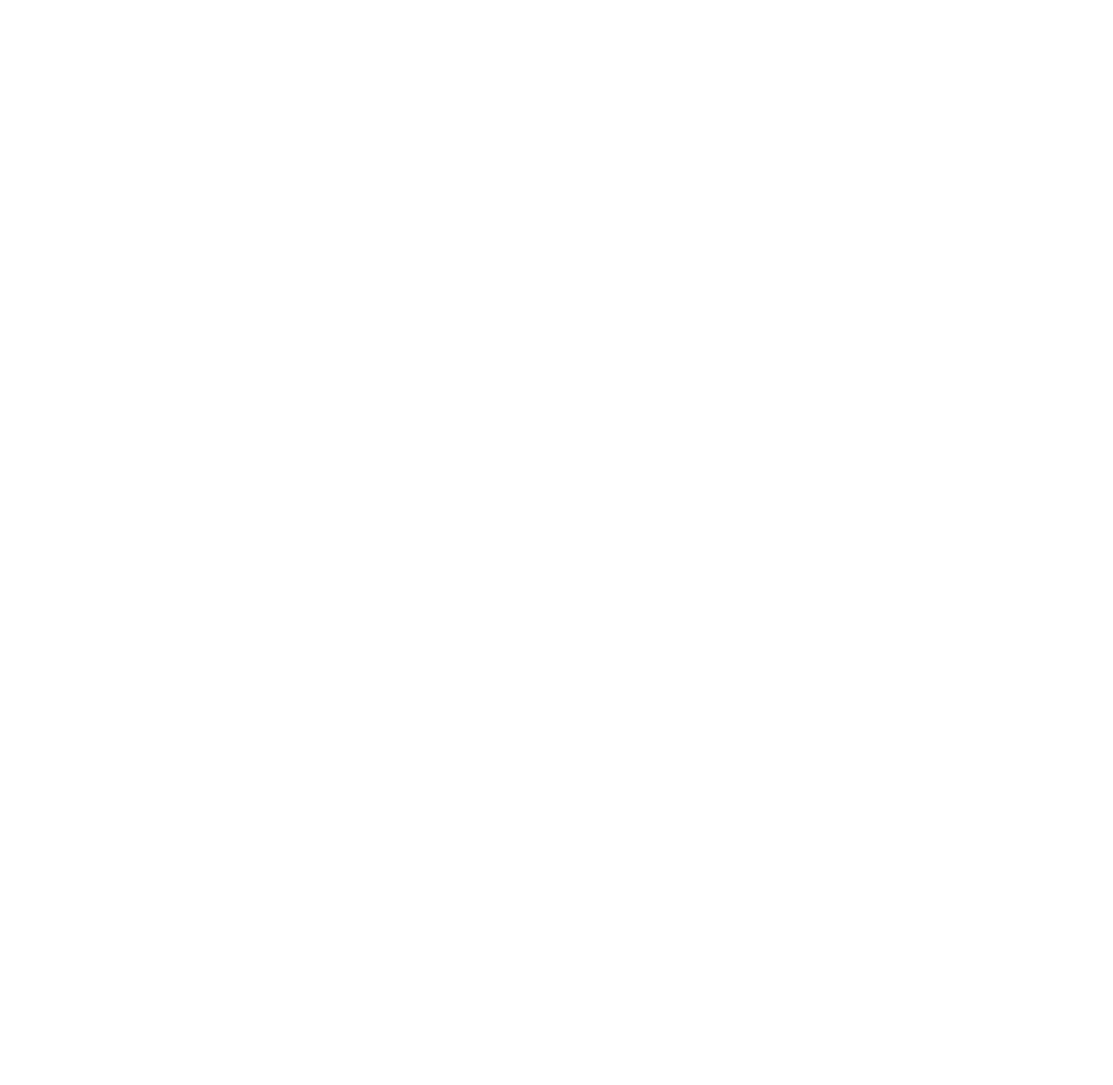
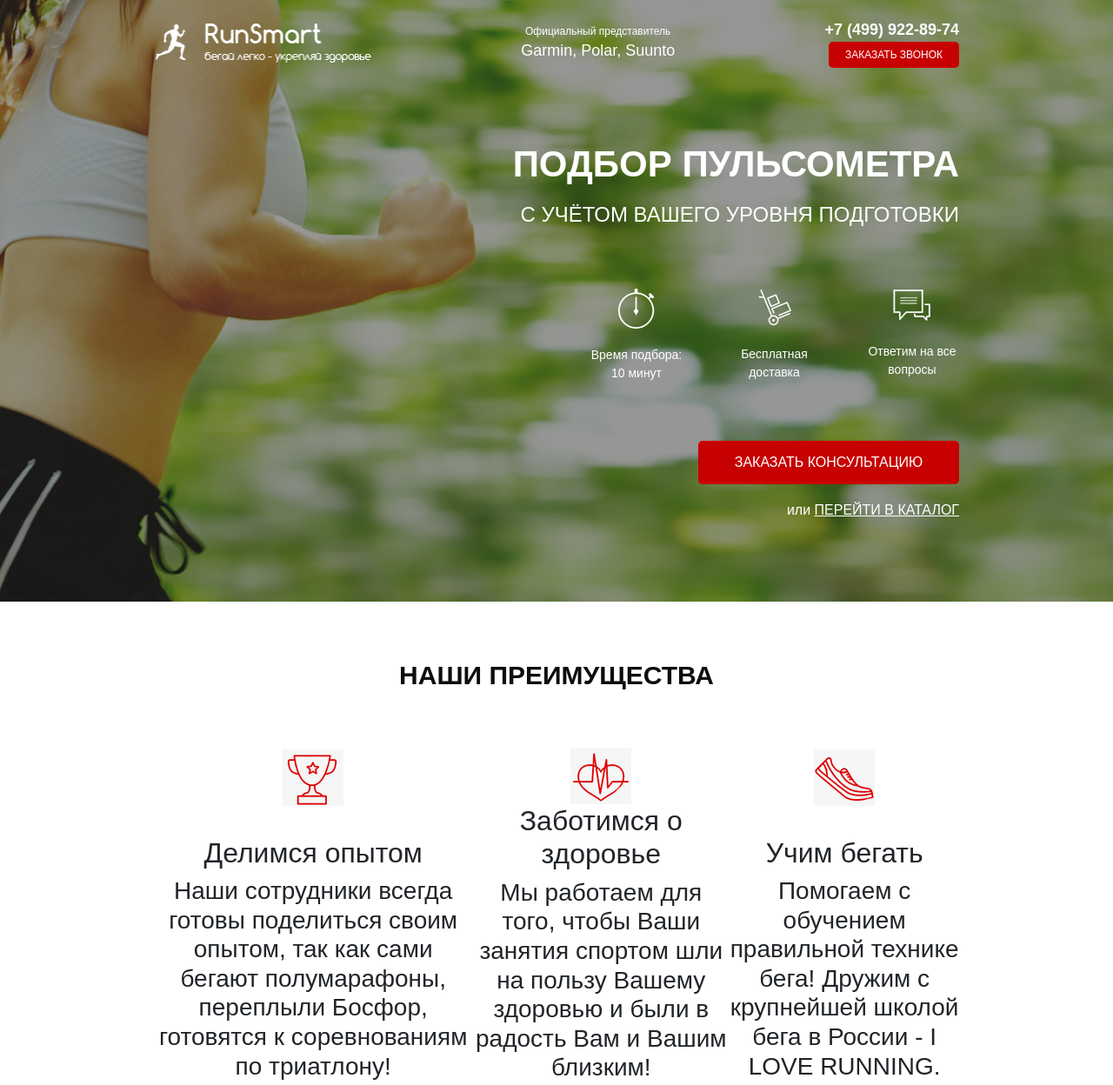
Before and after one commit to YegorSorokin/Third-project-site, a website: page src/index.html in a window 1280 px wide. Shown: the whole page at 87% size. Before the commit the page ends 800 px from the top, so only its background shows below. Drawn offline with Linux system fonts and the light colour scheme.

Commit message:
made promo and started benefits

```diff
--- a/src/css/stylesheet.css
+++ b/src/css/stylesheet.css
@@ -51,7 +51,7 @@
 		url('../fonts/MuseoSansCyrl-700.eot?#iefix') format('embedded-opentype'),
 		url('../fonts/MuseoSansCyrl-700.woff') format('woff'),
 		url('../fonts/MuseoSansCyrl-700.ttf') format('truetype');
-	font-weight: normal;
+	font-weight: 700;
 	font-style: normal;
 }
 
--- a/src/index.html
+++ b/src/index.html
@@ -12,5 +12,97 @@
 </head>
 <body>
 
+    <div class="promo">
+        <div class="container">
+            <div class="header">
+                <a href="#" class="header__logo">
+                    <img src="icons/logo.png" alt="logo">
+                </a>
+                <div class="header__official">
+                    Официальный представитель
+                    <span>
+                        Garmin, Polar, Suunto
+                    </span>
+                </div>
+                <div class="header__contacts">
+                    <a href="tel:+74999228974" class="header__phone">+7 (499) 922-89-74</a>
+                    <button class="button">заказать звонок</button>
+                </div>
+            </div>
+            <div class="promo__wrapper">
+                <h1 class="promo__header">Подбор пульсометра</h1>
+                <h2 class="promo__subheader">с учётом Вашего уровня подготовки</h2>
+
+                <div class="promo__icons">
+                    <div class="promo__icon">
+                        <img src="icons/stopwatch.png" alt="stopwatch">
+                        Время подбора:
+                        10 минут
+                    </div>
+                    <div class="promo__icon">
+                        <img src="icons/hand_card.png" alt="hand-card">
+                        Бесплатная
+                        доставка
+                    </div>
+                    <div class="promo__icon">
+                        <img src="icons/messages.png" alt="messages">
+                        Ответим
+                        на все вопросы
+                    </div>
+                </div>
+
+                <button class="button button_main">заказать кОНСУЛЬТАЦИЮ</button>
+                <div class="promo__link">
+                    или
+                    <a href="#">ПЕРЕЙТИ В КАТАЛОГ</a>
+                </div>
+            </div>
+
+        </div>
+    </div>
+
+    <div class="benefits">
+        <div class="container">
+            <h2 class="benefits_header">НАШИ ПРЕИМУЩЕСТВА</h2>
+
+            <div class="benefits_block">
+                <div class="benefits_item">
+                    <div class="benefit_icon">
+                        <img src="icons/cup.png" alt="cup">
+                    </div>
+                    <div class="benefits_descr">
+                        <h2 class="benefits_descr_header">Делимся опытом</h2>
+                        <h3 class="benefits_descr_subheader">
+                            Наши сотрудники всегда готовы поделиться своим опытом, так как сами бегают полумарафоны, переплыли Босфор, готовятся к соревнованиям по триатлону!
+                        </h3>
+                    </div>
+                </div>
+                <div class="benefits_item">
+                    <div class="benefit_icon">
+                        <img src="icons/heart.png" alt="heart">
+                    </div>
+                    <div class="benefits_descr">
+                        <h2 class="benfits_descr_header">Заботимся о здоровье</h2>
+                        <h3 class="benefits_descr_subheader">
+                            Мы работаем для того, чтобы Ваши занятия спортом шли на пользу Вашему здоровью и были в радость Вам и Вашим близким!
+                        </h3>
+                    </div>
+                </div>
+                <div class="benefits_item">
+                    <div class="benefit_icon">
+                        <img src="icons/shoe.png" alt="shoe">
+                    </div>
+                    <div class="benefits_descr">
+                        <h2 class="benefits_descr_header">Учим бегать</h2>
+                        <h3 class="benefits_descr_subheader">
+                            Помогаем с обучением правильной технике бега! Дружим с крупнейшей школой бега в России -
+                            <span>I LOVE RUNNING.</span>
+                        </h3>
+                    </div>
+                </div>
+            </div>
+        </div>
+    </div>
+
 </body>
 </html>
--- /dev/null
+++ b/src/sass/base/_variables.scss
@@ -0,0 +1 @@
+$main-color: #C70101;
--- /dev/null
+++ b/src/sass/blocks/_benefits.scss
@@ -0,0 +1,29 @@
+.benefits {
+    padding: 70px 0 67px 0;
+    &_header {
+        text-align: center;
+        color: #0D0D0D;
+        font-family: 'Museo Sans Cyrl', sans-serif;
+        font-weight: 700;
+        font-size: 30px;
+        line-height: 30px;
+    }
+    &_block {
+        display: flex;
+        justify-content: space-between;
+        align-items: center;
+    }
+    &_item {
+        text-align: center;
+        padding: 60px 0 ;
+
+    }
+    &_icon {
+        display: block;
+    }
+    &_descr_header {
+        text-align: center;
+        margin-top: 35px;
+
+    }
+}
--- /dev/null
+++ b/src/sass/blocks/_buttons.scss
@@ -0,0 +1,18 @@
+.button {
+    width: 150px;
+    height: 30px;
+    background-color: $main-color;
+    border-radius: 5px;
+    border: none;
+    color: #fff;
+    font-family: 'Museo Sans Cyrl', sans-serif;
+    font-weight: 500;
+    font-size: 12px;
+    text-transform: uppercase;
+    &_main {
+        margin-top: 67px;
+        width: 300px;
+        height: 50px;
+        font-size: 16px;
+    }
+}
--- /dev/null
+++ b/src/sass/blocks/_header.scss
@@ -0,0 +1,39 @@
+.header {
+    display: flex;
+    justify-content: space-between;
+    align-items: center;
+    &__logo {
+        width: 250px;
+        img {
+            width: 100%;
+        }
+    }
+    &__official {
+        color: #fff;
+        font-family: 'Museo Sans Cyrl', sans-serif;
+        font-weight: 500;
+        font-size: 12px;
+        text-align: center;
+        span {
+            display: block;
+            font-size: 18px;
+        }
+    }
+    &__phone {
+        display: block;
+        color: #fff;
+        font-family: 'Museo Sans Cyrl', sans-serif;
+        font-size: 18px;
+        font-weight: 700;
+        text-decoration: none;
+        &:hover {
+            color: #fff;
+            text-decoration: none;
+        }
+    }
+    &__contacts {
+        display: flex;
+        flex-direction: column;
+        align-items: flex-end;
+    }
+}
--- /dev/null
+++ b/src/sass/blocks/_promo.scss
@@ -0,0 +1,60 @@
+.promo {
+    min-height: 650px;
+    padding: 21px 0 93px 0;
+    background: url('../../img/promo_bg.jpg') center (center/cover) no-repeat;
+    &__wrapper {
+        display: flex;
+        flex-direction: column;
+        align-items: flex-end;
+        margin-top: 90px;
+    }
+    &__header {
+        color: #fff;
+        font-family: 'Museo Sans Cyrl', sans-serif;
+        font-weight: 700;
+        font-size: 42px;
+        line-height: 42px;
+        text-transform: uppercase;
+    }
+    &__subheader {
+        margin-top: 17px;
+        color: #fff;
+        font-family: 'Museo Sans Cyrl', sans-serif;
+        font-weight: 500;
+        font-size: 24px;
+        line-height: 24px;
+        text-transform: uppercase;
+    }
+    &__icons {
+        margin-top: 65px;
+        width: 425px;
+        display: flex;
+        justify-content: space-between;
+    }
+    &__icon {
+        width: 108px;
+        text-align: center;
+        color: #fff;
+        font-size: 14px;
+        font-family: 'Museo Sans Cyrl', sans-serif;
+        font-weight: 500;
+        img {
+            display: block;
+            margin: 0 auto;
+            margin-bottom: 20px;
+        }
+
+    }
+    &__link {
+        margin-top: 18px;
+        color: #fff;
+        font-size: 16px;
+        font-family: 'Museo Sans Cyrl', sans-serif;
+        font-weight: 500;
+        a {
+            color: #fff;
+            text-transform: uppercase;
+            text-decoration: underline;
+        }
+    }
+}
--- /dev/null
+++ b/src/sass/style.scss
@@ -0,0 +1,16 @@
+@import 'base/variables';
+
+
+* {
+    font-family: 'Museo Sans Cyrl', sans-serif;
+}
+
+.container {
+    max-width: 950px;
+    margin: 0 auto;
+}
+
+@import 'blocks/promo';
+@import 'blocks/header';
+@import 'blocks/buttons';
+@import 'blocks/benefits';
```
Also changed, not shown: src/css/blocks/header.css (added), src/css/blocks/header.min.css (added), src/css/blocks/style.min.css (added), src/css/style.css, src/css/style.min.css, src/sass/base/_mixins.scss (added), 5 other files.
